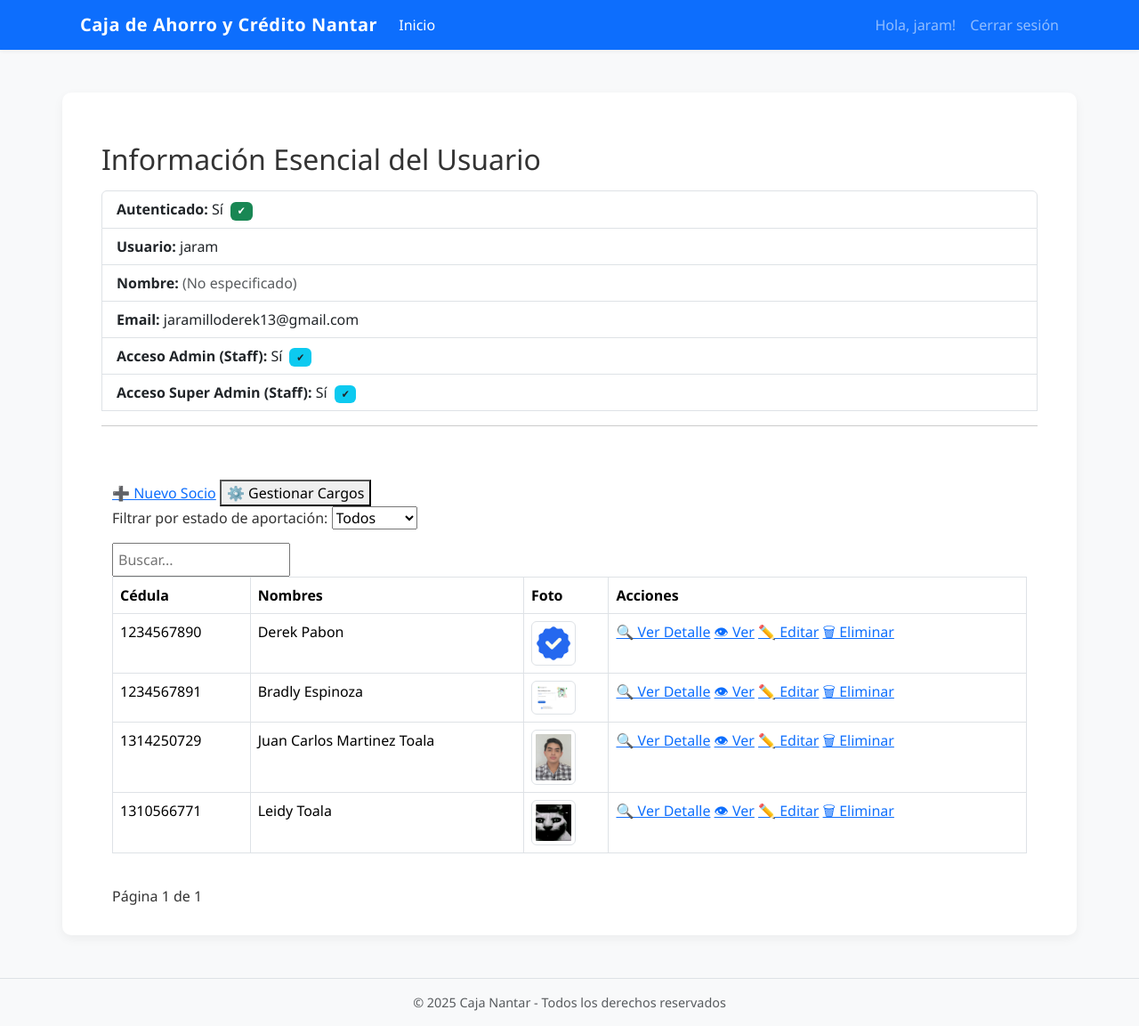
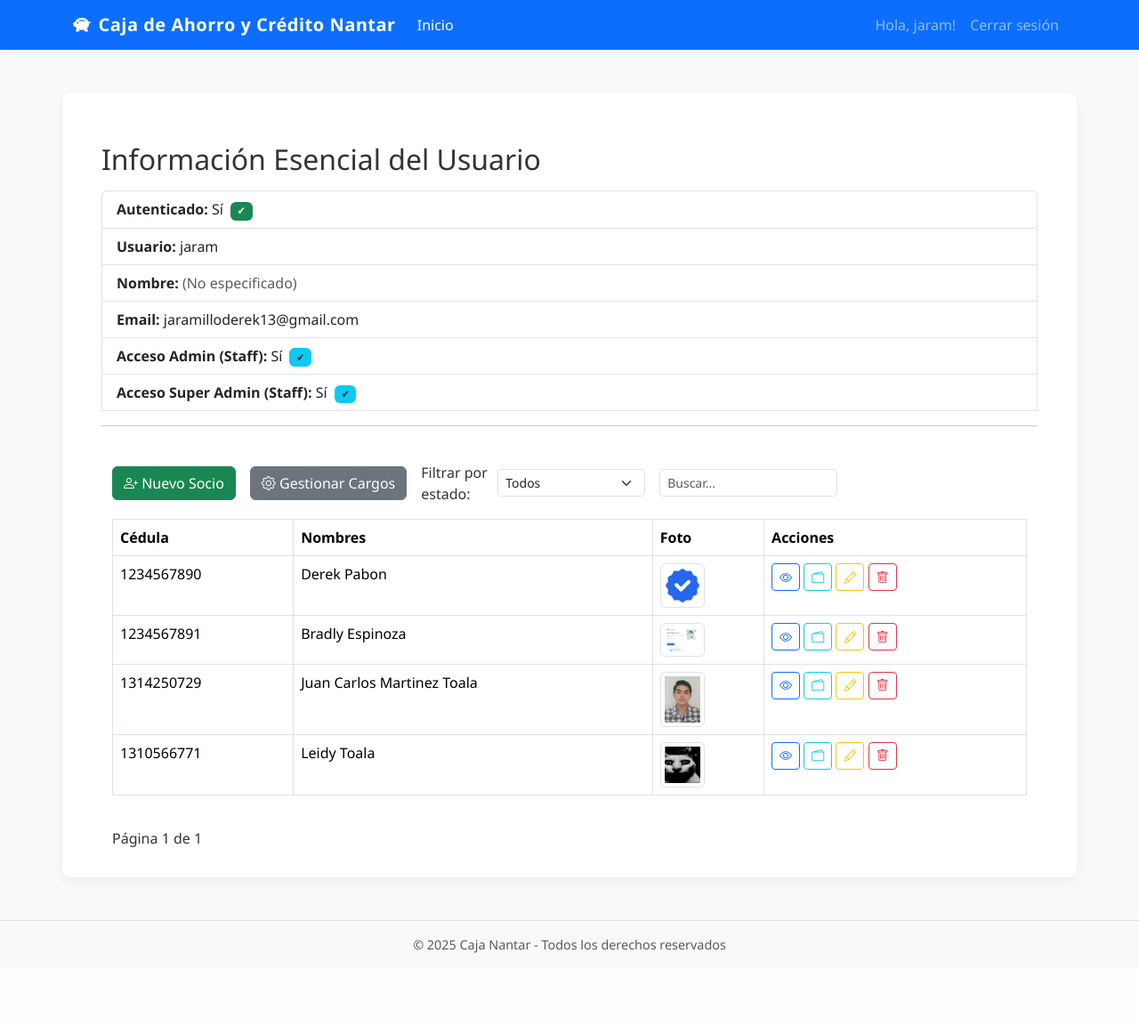
Before and after one commit to Dereck2002/cajaAhorros, a Django app: page /socios/ in a window 1280 px wide. Shown: the whole page at 89% size. After the commit the page ends 1071 px from the top, so only its background shows below. Run offline with Django 5.2, Linux system fonts and the light colour scheme; a user stored in the database is signed in; data comes from the database, SQL or seed files in the repository; both versions use the stored data as it was after the commit.

Commit message:
Botones_boostrap5

```diff
--- a/cajaAhorros/app_cajaAhorros/templates/base.html
+++ b/cajaAhorros/app_cajaAhorros/templates/base.html
@@ -6,6 +6,7 @@
     <title>{% block title %}Caja de Ahorro{% endblock title %}</title>
 
     {% load static %}
+    <link rel="stylesheet" href="https://cdn.jsdelivr.net/npm/bootstrap-icons@1.10.5/font/bootstrap-icons.css">
     <link rel="stylesheet" href="https://cdn.jsdelivr.net/npm/bootstrap@5.3.3/dist/css/bootstrap.min.css" integrity="sha384-QWTKZyjpPEjISv5WaRU9OFeRpok6YctnYmDr5pNlyT2bRjXh0JMhjY6hW+ALEwIH" crossorigin="anonymous">
     <link rel="stylesheet" href="{% static 'css/custom.css' %}">
 </head>
--- a/cajaAhorros/app_cajaAhorros/templates/socio_list.html
+++ b/cajaAhorros/app_cajaAhorros/templates/socio_list.html
@@ -4,7 +4,10 @@
 
     {% block content %}
 
-    <div class="container mt-4"><h2 class="mb-3">Información Esencial del Usuario</h2><ul class="list-group"><li class="list-group-item"><strong>Autenticado:</strong>
+    <div class="container mt-4">
+        <h2 class="mb-3">Información Esencial del Usuario</h2>
+        <ul class="list-group">
+            <li class="list-group-item"><strong>Autenticado:</strong>
                 {% if user.is_authenticated %}
                 Sí <span class="badge bg-success ms-1">✔</span>
                 {% else %}
@@ -15,7 +18,8 @@
             {% if user.is_authenticated %}
             <li class="list-group-item"><strong>Usuario:</strong>
                 {{ user.username }}
-</li><li class="list-group-item"><strong>Nombre:</strong>
+            </li>
+            <li class="list-group-item"><strong>Nombre:</strong>
                 {% if user.get_full_name and user.get_full_name != user.username %}
                 {{ user.get_full_name }}
                 {% elif user.first_name or user.last_name %}
@@ -23,13 +27,15 @@
                 {% else %}
                 <span class="text-muted">(No especificado)</span>
                 {% endif %}
-</li><li class="list-group-item"><strong>Email:</strong>
+            </li>
+            <li class="list-group-item"><strong>Email:</strong>
                 {% if user.email %}
                 {{ user.email }}
                 {% else %}
                 <span class="text-muted">(No especificado)</span>
                 {% endif %}
-</li><li class="list-group-item"><strong>Acceso Admin (Staff):</strong>
+            </li>
+            <li class="list-group-item"><strong>Acceso Admin (Staff):</strong>
                 {% if user.is_staff %}
                 Sí <span class="badge bg-info text-dark ms-1">✔</span>
                 {% else %}
@@ -52,24 +58,29 @@
             {% endif %}
 
             <hr>
-    <div class="container mt-4"  >
-    <a href="{% url 'crear_socio' %}">➕ Nuevo Socio</a>
+            <div class="container mt-4">
 
     <!-- Botón para gestionar cargos -->
-    <button onclick="abrirModalCargo()" style="margin-top: 20px;">⚙️ Gestionar Cargos</button>
+<div class="d-flex flex-wrap align-items-center gap-3 mb-3">
+  <a href="{% url 'crear_socio' %}" class="btn btn-success">
+  <i class="bi bi-person-plus"></i> Nuevo Socio
+</a>
 
-    <!-- Filtro por estado de aportación -->
-    <form method="get">
-        <label for="filtro">Filtrar por estado de aportación:</label>
-        <select name="filtro" id="filtro" onchange="this.form.submit()">
+  <button type="button" class="btn btn-secondary" onclick="abrirModalCargo()">
+    <i class="bi bi-gear"></i> Gestionar Cargos
+  </button>
+
+  <form method="get" class="d-flex align-items-center mb-0">
+    <label for="filtro" class="me-2 mb-0">Filtrar por estado:</label>
+    <select name="filtro" id="filtro" onchange="this.form.submit()" class="form-select form-select-sm">
       <option value="todos" {% if filtro == 'todos' %}selected{% endif %}>Todos</option>
       <option value="al_dia" {% if filtro == 'al_dia' %}selected{% endif %}>Al día</option>
       <option value="deudores" {% if filtro == 'deudores' %}selected{% endif %}>Deudores</option>
     </select>
   </form>
 
-    <!-- Buscador -->
-    <input type="text" id="buscador" placeholder="Buscar..." onkeyup="filtrarTabla()" style="margin-top: 15px; padding: 5px; width: 200px;">
+  <input type="search" id="buscador" placeholder="Buscar..." onkeyup="filtrarTabla()" class="form-control form-control-sm" style="max-width: 200px;">
+</div>
 
     <!-- Tabla de socios -->
      <div class="table-responsive">
@@ -95,10 +106,19 @@
                     {% endif %}
                 </td>
                 <td>
-                    <a href="{% url 'detalle_socio' socio.id %}">🔍 Ver Detalle</a>
-                    <a href="{% url 'ver_aportaciones_socio' socio.id %}">👁 Ver</a>
-                    <a href="{% url 'editar_socio' socio.id %}">✏️ Editar</a>
-                    <a href="#" onclick="abrirModal('{{ socio.id }}', '{{ socio.nombre }} {{ socio.apellido }}', 'socio'); return false;">🗑 Eliminar</a>
+                    <a href="{% url 'detalle_socio' socio.id %}" class="btn btn-outline-primary btn-sm" title="Ver detalle">
+                        <i class="bi bi-eye"></i>
+                    </a>
+                    <a href="{% url 'ver_aportaciones_socio' socio.id %}" class="btn btn-outline-info btn-sm" title="Ver aportaciones">
+                        <i class="bi bi-wallet2"></i>
+                    </a>
+                    <a href="{% url 'editar_socio' socio.id %}" class="btn btn-outline-warning btn-sm" title="Editar">
+                        <i class="bi bi-pencil"></i>
+                    </a>
+                    <button onclick="abrirModal('{{ socio.id }}', '{{ socio.nombre }} {{ socio.apellido }}', 'socio'); return false;"
+                        class="btn btn-outline-danger btn-sm" title="Eliminar">
+                        <i class="bi bi-trash"></i>
+                    </button>
                 </td>
             </tr>
             {% empty %}
--- a/cajaAhorros/app_cajaAhorros/views.py
+++ b/cajaAhorros/app_cajaAhorros/views.py
@@ -55,8 +55,8 @@ def socio_list(request):
         'cargos': cargos,
     })
 
-
 # Crear socio
+@login_required
 def crear_socio(request):
     if request.method == 'POST':
         form = SocioForm(request.POST, request.FILES)
```
Also changed, not shown: cajaAhorros/db.sqlite3. Lines whose indentation alone changed are shown as unchanged.
